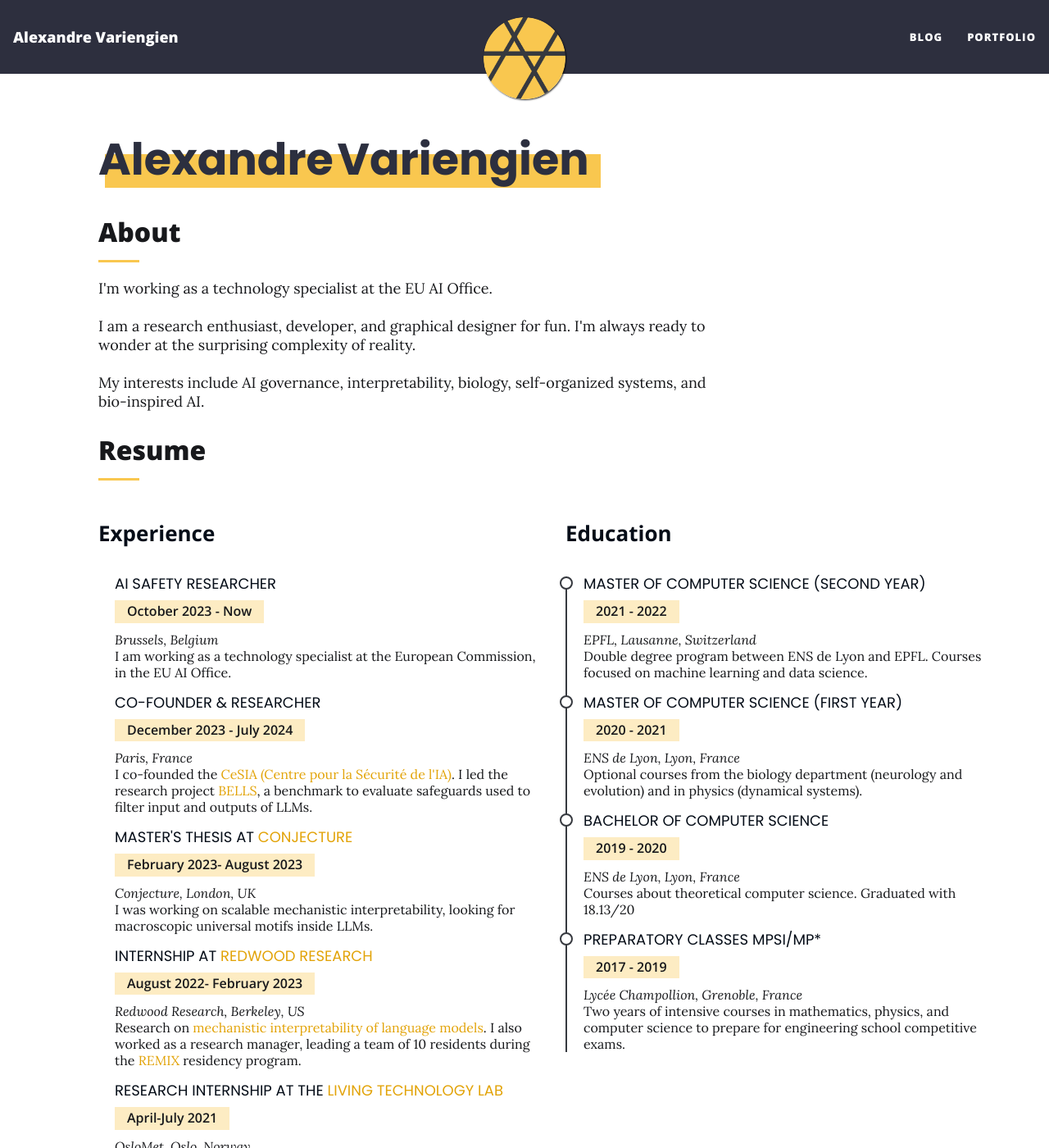
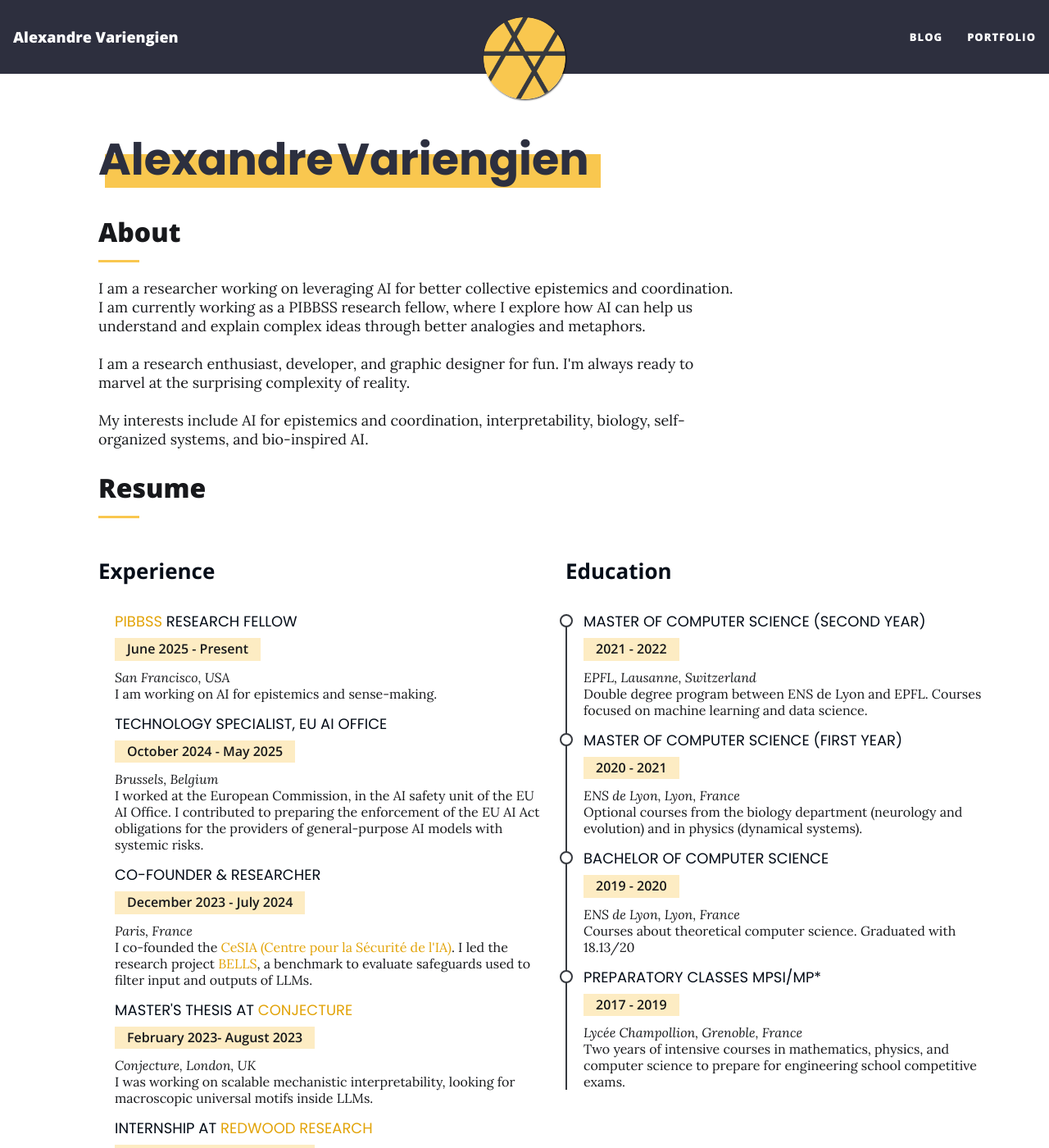
Before and after one commit to aVariengien/avariengien.github.io, a Jekyll site: the page built from index.html, in a window 1280 px wide and 1400 px high. Shown: the whole window at 82% size. Built offline with Jekyll 4.4.1, drawn with Linux system fonts in a browser that asks for light colours; the list of posts is cut into pages by our own code.

Commit message:
updated index pibbss

```diff
--- a/index.html
+++ b/index.html
@@ -23,12 +23,12 @@ subtitle:
         <div class="section-title">
           <h2>About</h2>
           <p>
-            I'm working as a technology specialist at the EU AI Office.
+            I am a researcher working on leveraging AI for better collective epistemics and coordination. I am currently working as a PIBBSS research fellow, where I explore how AI can help us understand and explain complex ideas through better analogies and metaphors.
             <br><br>
-            I am a research enthusiast, developer, and graphical designer for fun. I'm always ready to wonder at the
+            I am a research enthusiast, developer, and graphic designer for fun. I'm always ready to marvel at the
             surprising complexity of reality.
             <br> <br>
-            My interests include AI governance, interpretability, biology, self-organized systems, and bio-inspired AI.
+            My interests include AI for epistemics and coordination, interpretability, biology, self-organized systems, and bio-inspired AI.
           </p>
         </div>
 
@@ -49,10 +49,17 @@ subtitle:
             <h3 class="resume-title">Experience</h3>
 
             <div class="project-item">
-              <h4>AI safety researcher</h4>
-              <h5>October 2023 - Now</h5>
+              <h4><a href="http://pibbss.ai/">PIBBSS</a> Research Fellow</h4>
+              <h5>June 2025 - Present</h5>
+              <p><em>San Francisco, USA</em></p>
+              <p>I am working on AI for epistemics and sense-making.</p>
+            </div>
+
+            <div class="project-item">
+              <h4>Technology Specialist, EU AI Office</h4>
+              <h5>October 2024 - May 2025</h5>
               <p><em>Brussels, Belgium</em></p>
-              <p>I am working as a technology specialist at the European Commission, in the EU AI Office.</p>
+              <p>I worked at the European Commission, in the AI safety unit of the EU AI Office. I contributed to preparing the enforcement of the EU AI Act obligations for the providers of general-purpose AI models with systemic risks.</p>
             </div>
 
 
@@ -71,7 +78,7 @@ subtitle:
             </div>
 
             <div class="project-item">
-              <h4>Master's thesis at <a href="https://conjecture.dev/">Conjecture</a></h4>
+              <h4>Master's Thesis at <a href="https://conjecture.dev/">Conjecture</a></h4>
               <h5>February 2023- August 2023</h5>
               <p><em>Conjecture, London, UK</em></p>
               <p>I was working on scalable mechanistic interpretability, looking for macroscopic universal motifs inside LLMs.
```
